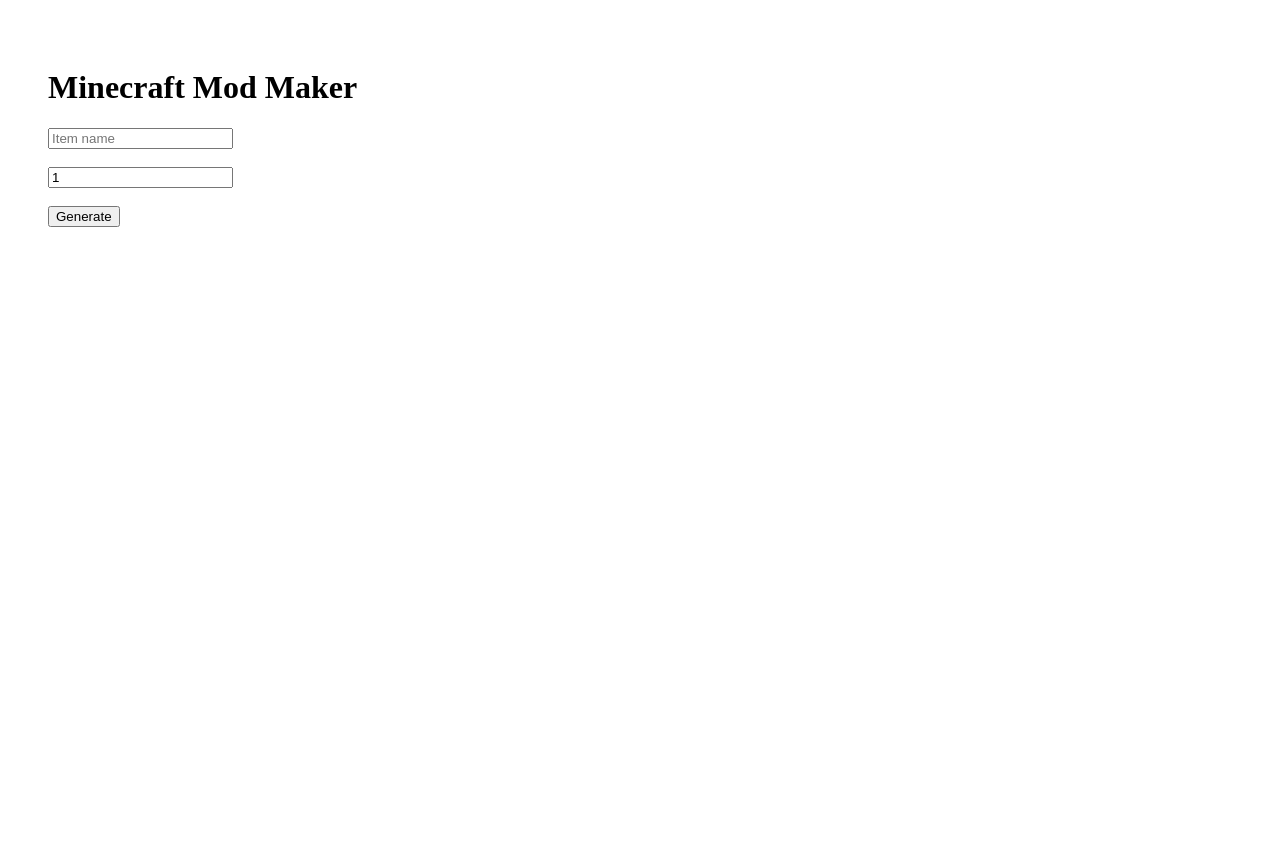
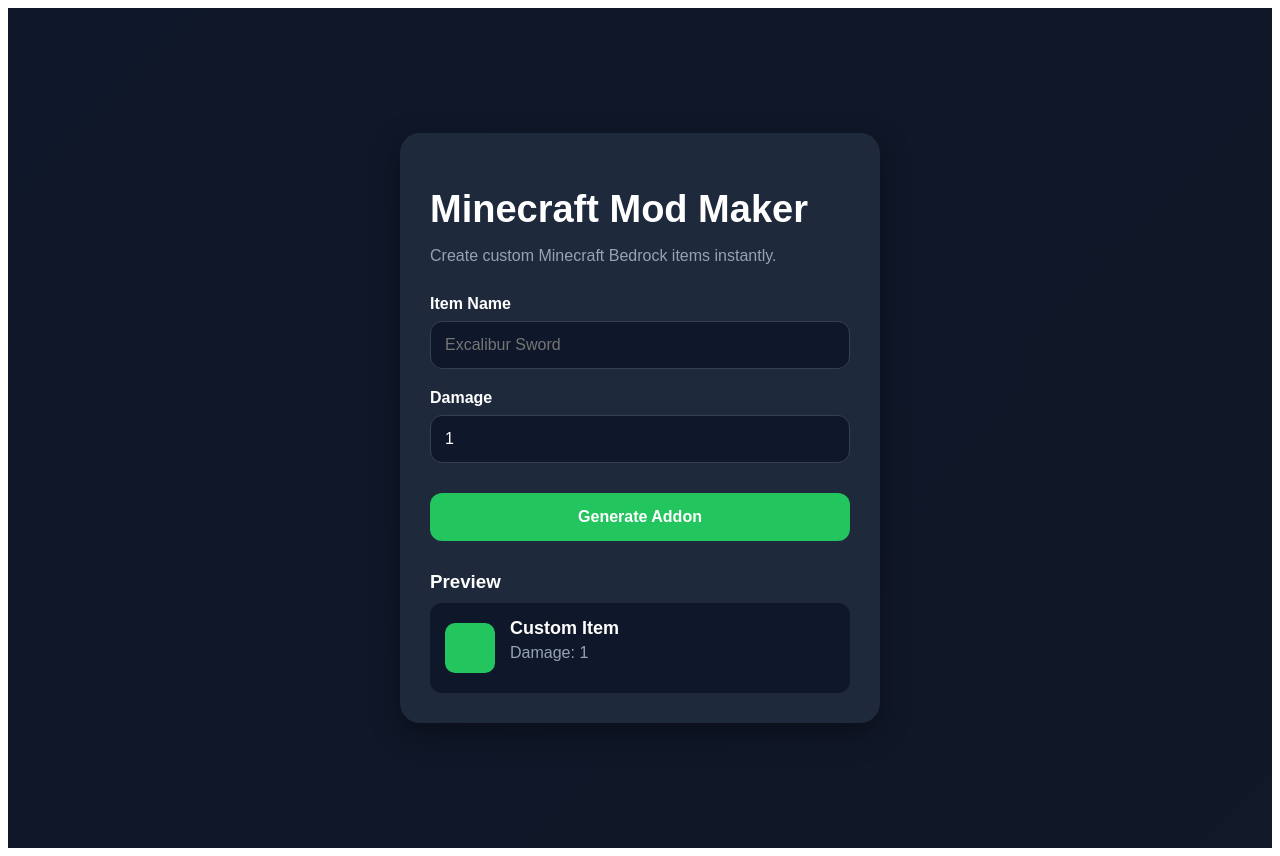
Before and after one commit to kibaofficialgit/Minmodmaker, a Next.js app: page / in a window 1280 px wide. Before the commit the page ends 800 px from the top, so only its background shows below. Built offline with nearby package versions, Linux system fonts and the light colour scheme.

Commit message:
Update index.js

```diff
--- a/pages/index.js
+++ b/pages/index.js
@@ -3,8 +3,17 @@ import { useState } from "react";
 export default function Home() {
   const [name, setName] = useState("");
   const [damage, setDamage] = useState(1);
+  const [loading, setLoading] = useState(false);
 
   const generate = async () => {
+    if (!name) {
+      alert("Please enter an item name");
+      return;
+    }
+
+    setLoading(true);
+
+    try {
       const res = await fetch("/api/generate", {
         method: "POST",
         headers: {
@@ -20,29 +29,165 @@ export default function Home() {
       a.href = url;
       a.download = `${name}.mcaddon`;
       a.click();
+    } catch (err) {
+      alert("Something went wrong");
+    }
+
+    setLoading(false);
   };
 
   return (
-    <div style={{ padding: 40 }}>
-      <h1>Minecraft Mod Maker</h1>
+    <div style={styles.page}>
+      <div style={styles.card}>
+        <h1 style={styles.title}>Minecraft Mod Maker</h1>
+
+        <p style={styles.subtitle}>
+          Create custom Minecraft Bedrock items instantly.
+        </p>
+
+        <div style={styles.formGroup}>
+          <label style={styles.label}>Item Name</label>
 
           <input
-        placeholder="Item name"
+            style={styles.input}
+            placeholder="Excalibur Sword"
             value={name}
             onChange={(e) => setName(e.target.value)}
           />
+        </div>
 
-      <br /><br />
+        <div style={styles.formGroup}>
+          <label style={styles.label}>Damage</label>
 
           <input
+            style={styles.input}
             type="number"
             value={damage}
             onChange={(e) => setDamage(e.target.value)}
           />
+        </div>
 
-      <br /><br />
+        <button style={styles.button} onClick={generate}>
+          {loading ? "Generating..." : "Generate Addon"}
+        </button>
 
-      <button onClick={generate}>Generate</button>
+        <div style={styles.preview}>
+          <h3 style={{ marginBottom: 10 }}>Preview</h3>
+
+          <div style={styles.previewCard}>
+            <div style={styles.previewIcon}></div>
+
+            <div>
+              <p style={styles.previewName}>
+                {name || "Custom Item"}
+              </p>
+
+              <p style={styles.previewDamage}>
+                Damage: {damage}
+              </p>
+            </div>
+          </div>
+        </div>
+      </div>
     </div>
   );
 }
+
+const styles = {
+  page: {
+    minHeight: "100vh",
+    background: "linear-gradient(135deg, #0f172a, #111827)",
+    display: "flex",
+    justifyContent: "center",
+    alignItems: "center",
+    padding: 20,
+    fontFamily: "Arial"
+  },
+
+  card: {
+    width: "100%",
+    maxWidth: 420,
+    background: "#1e293b",
+    borderRadius: 20,
+    padding: 30,
+    boxShadow: "0 10px 30px rgba(0,0,0,0.4)",
+    color: "white"
+  },
+
+  title: {
+    fontSize: 38,
+    marginBottom: 10,
+    fontWeight: "bold"
+  },
+
+  subtitle: {
+    color: "#94a3b8",
+    marginBottom: 30
+  },
+
+  formGroup: {
+    marginBottom: 20
+  },
+
+  label: {
+    display: "block",
+    marginBottom: 8,
+    fontWeight: "bold"
+  },
+
+  input: {
+    width: "100%",
+    padding: 14,
+    borderRadius: 12,
+    border: "1px solid #334155",
+    background: "#0f172a",
+    color: "white",
+    fontSize: 16,
+    outline: "none",
+    boxSizing: "border-box"
+  },
+
+  button: {
+    width: "100%",
+    padding: 15,
+    border: "none",
+    borderRadius: 12,
+    background: "#22c55e",
+    color: "white",
+    fontSize: 16,
+    fontWeight: "bold",
+    cursor: "pointer",
+    marginTop: 10
+  },
+
+  preview: {
+    marginTop: 30
+  },
+
+  previewCard: {
+    background: "#0f172a",
+    padding: 15,
+    borderRadius: 12,
+    display: "flex",
+    alignItems: "center",
+    gap: 15
+  },
+
+  previewIcon: {
+    width: 50,
+    height: 50,
+    background: "#22c55e",
+    borderRadius: 10
+  },
+
+  previewName: {
+    fontWeight: "bold",
+    fontSize: 18,
+    margin: 0
+  },
+
+  previewDamage: {
+    color: "#94a3b8",
+    marginTop: 5
+  }
+};
```
Lines whose indentation alone changed are shown as unchanged.
